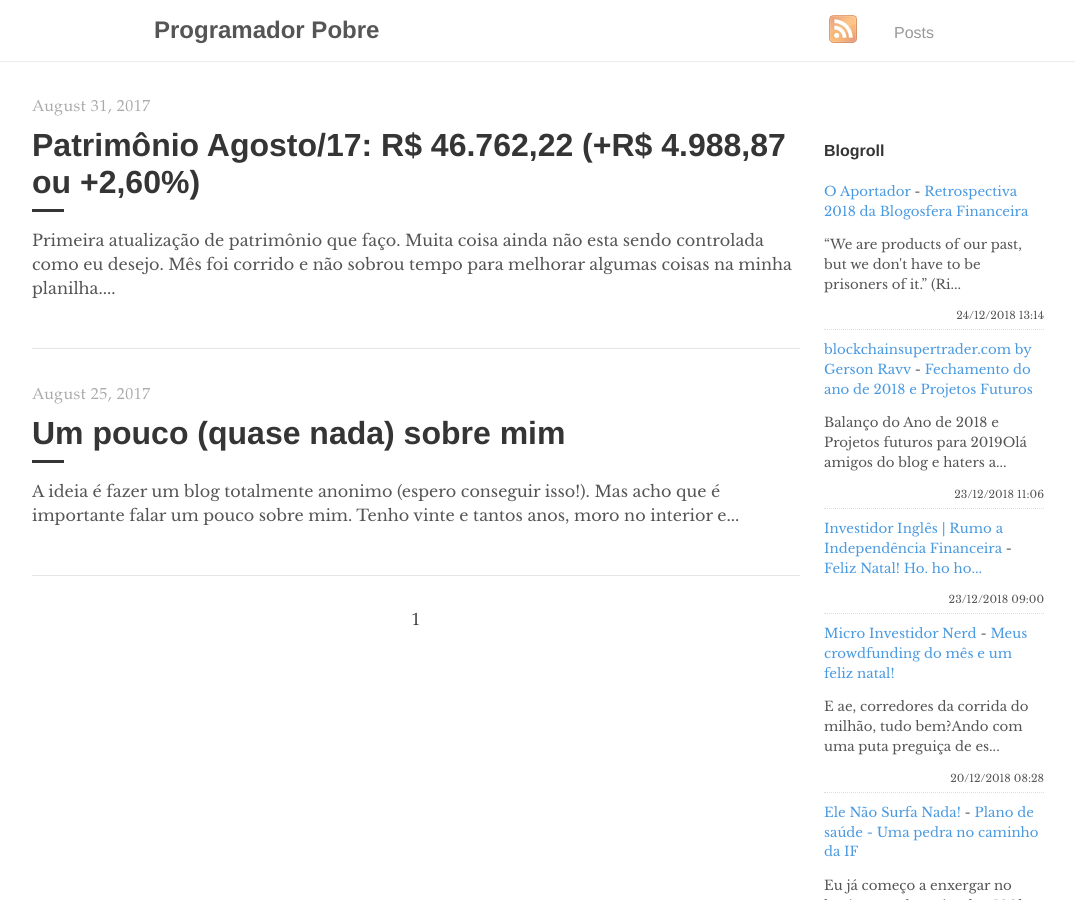
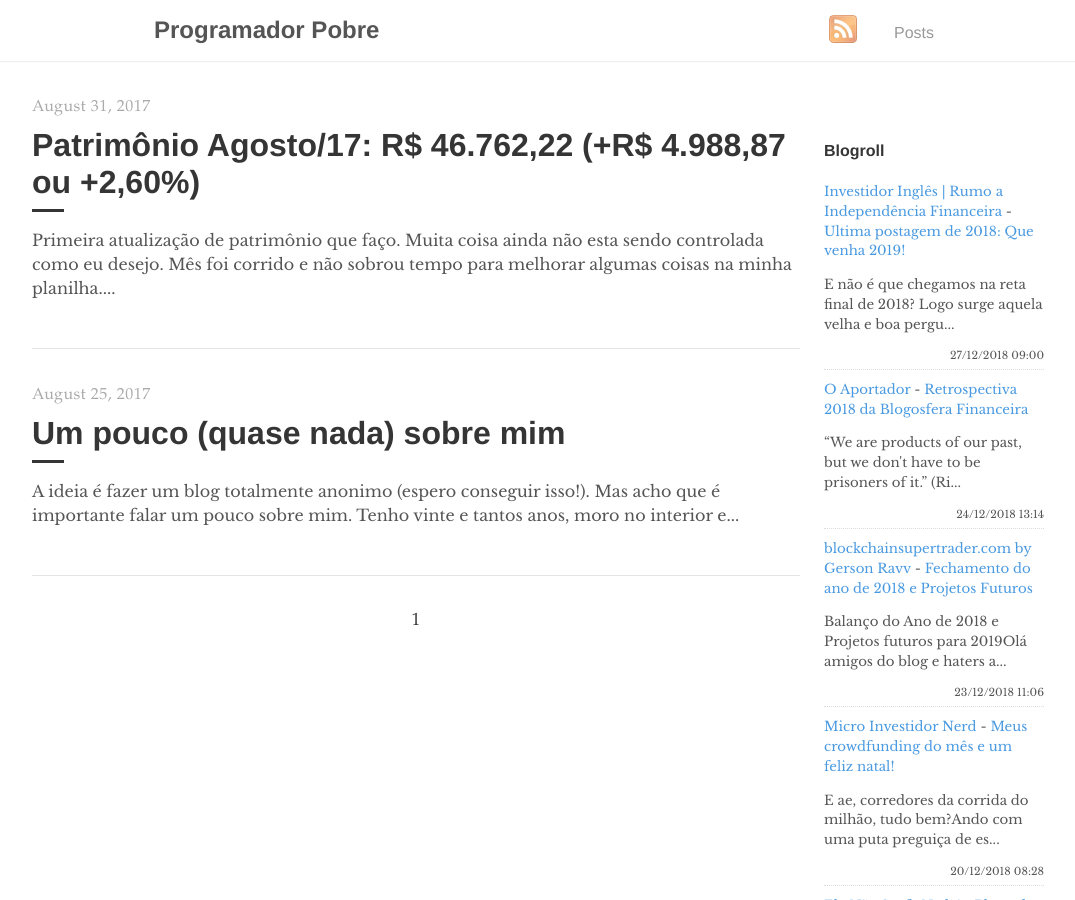
Before and after one commit to programadorpobre/programadorpobre.github.io, a Jekyll site: the page built from index.html, in a window 1280 px wide and 900 px high. Shown: the whole window, without its empty margins (96-1171 px from the left). Built offline with Jekyll 4.4.1, drawn with Linux system fonts in a browser that asks for light colours; the list of posts is cut into pages by our own code; comment, search, counter and statistics services are not loaded.

Commit message:
[ci skip] travis #509

```diff
--- a/_includes/feed-entries.html
+++ b/_includes/feed-entries.html
@@ -1,3 +1,8 @@
+<div class="feed-entry">
+    <a class="feed-entry-site-name" href="https://www.investidoringles.com/">Investidor Inglês | Rumo a Independência Financeira</a> - <a class="feed-entry-title" href="https://www.investidoringles.com/2018/12/ultima-postagem-de-2018-metas-2019.html">Ultima postagem de 2018: Que venha 2019!</a>
+    <p class="feed-entry-summary"> E não é que chegamos na reta final de 2018? Logo surge aquela velha e boa pergu...</p>
+    <time datetime="2018-12-27T09:00:00.000-02:00">27/12/2018 09:00</time>
+</div>
 <div class="feed-entry">
     <a class="feed-entry-site-name" href="https://oaportadorfinanceiro.blogspot.com/">O Aportador</a> - <a class="feed-entry-title" href="https://oaportadorfinanceiro.blogspot.com/2018/12/retrospectiva-2018-da-blogosfera.html">Retrospectiva 2018 da Blogosfera Financeira</a>
     <p class="feed-entry-summary">“We are products of our past, but we don't have to be prisoners of it.”&nbsp;(Ri...</p>
@@ -7,11 +12,6 @@
     <a class="feed-entry-site-name" href="http://www.blockchainsupertrader.com/">blockchainsupertrader.com by Gerson Ravv</a> - <a class="feed-entry-title" href="http://www.blockchainsupertrader.com/2018/12/fechamento-do-ano-de-2018-e-projetos.html">Fechamento do ano de 2018 e Projetos Futuros</a>
     <p class="feed-entry-summary">Balanço do Ano de 2018 e Projetos futuros para 2019Olá amigos do blog e haters a...</p>
     <time datetime="2018-12-23T11:06:00.001-02:00">23/12/2018 11:06</time>
-</div>
-<div class="feed-entry">
-    <a class="feed-entry-site-name" href="https://www.investidoringles.com/">Investidor Inglês | Rumo a Independência Financeira</a> - <a class="feed-entry-title" href="https://www.investidoringles.com/2018/12/feliz-natal-2018.html">Feliz Natal! Ho. ho ho...</a>
-    <p class="feed-entry-summary"></p>
-    <time datetime="2018-12-23T09:00:00.000-02:00">23/12/2018 09:00</time>
 </div>
 <div class="feed-entry">
     <a class="feed-entry-site-name" href="https://microinvestidornerd.blogspot.com/">Micro Investidor Nerd</a> - <a class="feed-entry-title" href="https://microinvestidornerd.blogspot.com/2018/12/garra-animal-adagio-afonsinho.html">Meus crowdfunding do mês e um feliz natal!</a>
```
